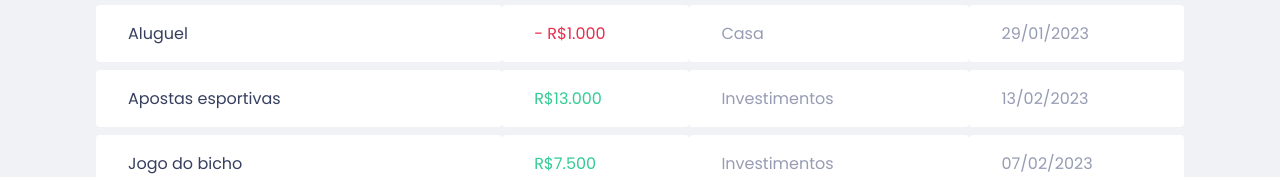
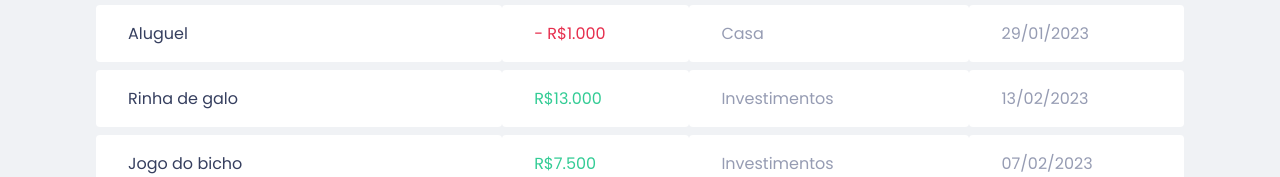
Before and after one commit to JarbasTS/myMoney, a React (Create React App) app: page / in a window 1280 px wide. Shown: the part 537-714 px from the top of the page. Built offline with nearby package versions, Linux system fonts and the light colour scheme; no server answers; what miragejs would draw is missing.

Commit message:
correção simples

```diff
--- a/src/components/TransactionsTable/index.tsx
+++ b/src/components/TransactionsTable/index.tsx
@@ -35,7 +35,7 @@ export function TransactionsTable() {
             <td>29/01/2023</td>
           </tr>
           <tr>
-            <td className="title">Apostas esportivas</td>
+            <td className="title">Rinha de galo</td>
             <td className="deposit">R$13.000</td>
             <td>Investimentos</td>
             <td>13/02/2023</td>
```
